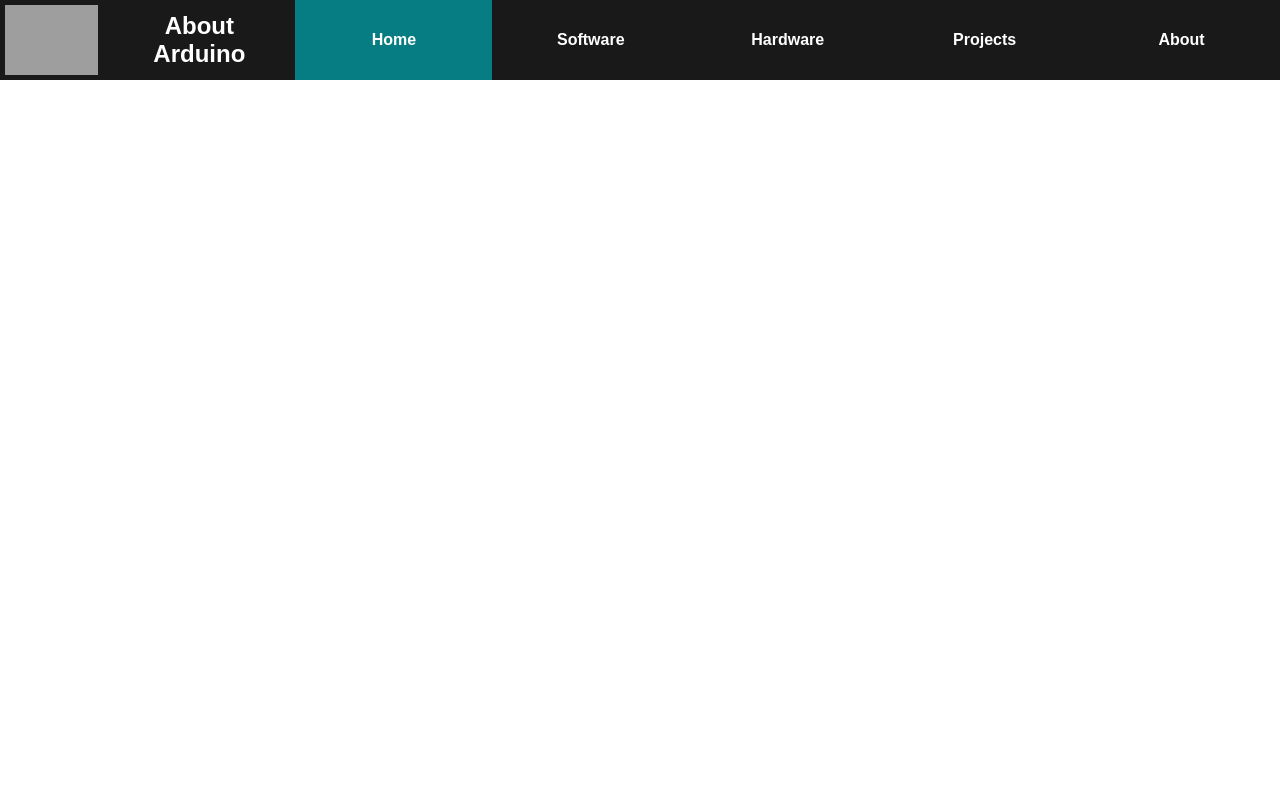
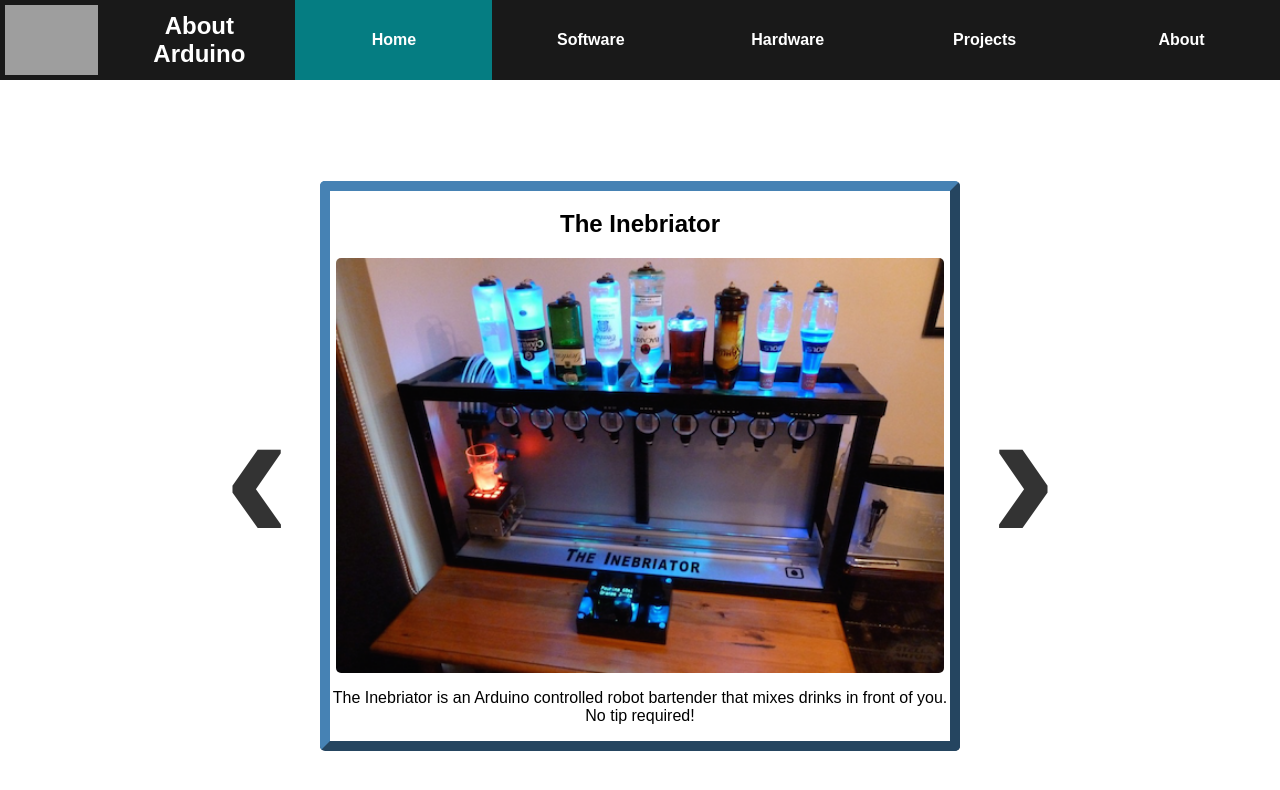
Before and after one commit to mattbritt/arduino-website, a React (Create React App) app: page / in a window 1280 px wide. Shown: the top 790 px of the page. Built offline with nearby package versions, Linux system fonts and the light colour scheme; grey boxes are pictures that could not be loaded.

Commit message:
Working Carousel

```diff
--- a/src/App.css
+++ b/src/App.css
@@ -1,6 +1,9 @@
 body{
-  padding: 0;
+  padding: 10% 0 0 0 ;
   margin: 0;
+  display: flex;
+  flex-direction: column;
+  align-content: center;
 }
 
 .App {
--- a/src/App.js
+++ b/src/App.js
@@ -3,12 +3,14 @@ import React, { Component } from 'react';
 import './App.css';
 
 import NavBar from './components/NavBar';
+import Carousel from './components/Carousel';
 
 class App extends Component {
   render() {
     return (
       <div className="App">
         <NavBar />
+          <Carousel />
       </div>
     );
   }
--- /dev/null
+++ b/src/components/Carousel.css
@@ -0,0 +1,52 @@
+/*
+    Author: Matt Britt
+    Date: 2/16/18
+    Description: Carousel.css is the styling file for the Carousel react component.
+*/
+
+
+.carousel{
+   display: flex;
+   align-items: center;
+}
+
+.carousel-ol{
+    list-style: none;
+
+    position: relative;
+    overflow: hidden;
+
+
+
+    padding: 0;
+    margin: 0;
+
+    width: 640px;
+
+    height: 585px;
+
+}
+
+.carousel-active {
+    top: 0 !important;
+
+}
+
+.carousel-ol li{
+    box-sizing: border-box;
+    position: absolute;
+    top: 1000px;
+
+}
+
+.carousel > p{
+    color: rgba(0,0,0,.8);
+    font-size: 200px;
+    font-weight: 900;
+    padding: 30px;
+
+}
+
+.carousel > p:hover{
+    color: rgba(0,0,0,1);
+}
--- /dev/null
+++ b/src/components/Carousel.js
@@ -0,0 +1,85 @@
+/*
+    Author: Matt Britt
+    Date: 2/16/18
+    Description: Carousel.js is the implementation file for the Carousel
+                react component.
+*/
+
+import React, {Component} from 'react';
+
+import CarouselItem from './CarouselItem';
+import './Carousel.css';
+
+var items = require('../settings/CarouselItem.json');
+
+export default class Carousel extends Component{
+
+    constructor(){
+        super();
+
+        this.state = {
+            currentIndex: 0
+        }
+
+        this.leftClick = this.leftClick.bind(this);
+        this.rightClick = this.rightClick.bind(this);
+
+    }
+
+
+// go left one slot in carousel
+leftClick = function(){
+var index = this.state.currentIndex;
+
+   if(index > 0)
+        index--;
+    //else wrap around
+    else{
+        index = items.length - 1;
+    }
+
+    this.setState({
+        currentIndex: index
+    })
+
+}
+
+// go right one slot in carousel
+rightClick = function(){
+var index = this.state.currentIndex;
+
+    if(index < items.length - 1)
+        index++;
+    // else wrap around
+    else
+        index = 0;
+
+    this.setState({
+        currentIndex: index
+    })
+}
+
+    render(){
+    // populate carousel items and tag active item for display
+    var carouselItems = items.map((element, index)=>{
+        var thisClass = '';
+        if(index === this.state.currentIndex){
+            thisClass = 'carousel-active';
+        }
+        return <li className={thisClass} key={index}><CarouselItem data={element}/></li>;
+    })
+
+
+
+
+        return(
+            <div className='carousel'>
+               <p onClick={this.leftClick}> &lsaquo; </p>
+                <ol className='carousel-ol'>
+                    {carouselItems}
+                </ol>
+                <p onClick={this.rightClick}> &rsaquo;</p>
+            </div>
+        )
+    }
+}
--- /dev/null
+++ b/src/components/CarouselItem.css
@@ -0,0 +1,37 @@
+/*
+    Author: Matt Britt
+    Date: 2/16/18
+    Description: CarouselItem.css is the styling file for the CarouselItem react component.
+*/
+
+.carousel-item{
+    display: flex;
+    flex-direction: column;
+    justify-content: center;
+    align-items: center;
+
+    box-sizing: border-box;
+    padding: 0;
+    margin: 0;
+
+    color: black;
+
+    border: 10px outset steelblue;
+    border-radius: 5px;
+
+    width: 100%;
+
+    height: 100%;
+
+    text-decoration: none;
+}
+
+.carousel-item > a:visited{
+    color: black;
+}
+
+.carousel-item > img{
+    width: 98%;
+
+    border-radius: 5px;
+}
--- /dev/null
+++ b/src/components/CarouselItem.js
@@ -0,0 +1,26 @@
+/*
+    Author: Matt Britt
+    Date: 2/16/18
+    Description: CarouselItem.js is the implementation file for the
+        CarouselItem react component which represents a single item for
+        the Carousel component.
+*/
+
+import React, {Component} from 'react';
+
+import './CarouselItem.css';
+
+export default class CarouselItem extends Component{
+    render(){
+        var data = this.props.data;
+        return(
+
+
+            <a className='carousel-item' href={this.props.data.link}>
+                <h2>{data.title}</h2>
+                <img src={data.img} alt={data.alt} />
+                <p>{data.desc}</p>
+            </a>
+        )
+    }
+}
--- a/src/components/NavBar.css
+++ b/src/components/NavBar.css
@@ -4,8 +4,10 @@
     Description: NavBar.css is the styling file for the NavBar react component.
 */
 
-nav{
+#navbar{
     position: fixed;
+    top: 0;
+    left: 0;
     display: flex;
 justify-content: start;
     align-items: center;
@@ -20,17 +22,17 @@ justify-content: start;
 
 
 
-img{
+#logo-img{
   height: 70px;
   margin: 5px;
 }
 
-h1{
+#nav-h1{
     margin: 2% 5% 2% 5%;
 
 }
 
-a{
+.nav-a{
     display: flex;
     align-items: center;
     height: 100%;
@@ -41,13 +43,13 @@ a{
     font-weight: 900;
 }
 
-a:hover:not(.active){
+a:hover:not(.nav-active){
     background: rgba(255,255,255,.7);
     color: black;
 }
 
 
-div{
+.nav-a > div{
     padding: 0;
     margin: 0;
     width: 100%;
@@ -61,7 +63,7 @@ div{
     width: 300px;
 }
 
-.active{
+.nav-active{
     background: rgba(0, 151, 157, .8);
 }
 
--- a/src/components/NavBar.js
+++ b/src/components/NavBar.js
@@ -12,20 +12,18 @@ var NavBarSettings = require('../settings/NavBar.json');
 export default class NavBar extends Component{
     render(){
         return (
-            <nav>
+            <nav id='navbar'>
 
                 <div id='logo'>
-                    <img src={NavBarSettings.icon}
+                    <img id='logo-img' src={NavBarSettings.icon}
                         alt={NavBarSettings.alt} />
-                    <h1>About Arduino</h1>
+                    <h1 id='nav-h1'>About Arduino</h1>
                 </div>
-                    <a className='active' href='/'><div>Home</div></a>
-                    <a href='/software'><div>Software</div></a>
-                    <a href='/hardware'><div>Hardware</div></a>
-                    <a href='/projects'><div>Projects</div></a>
-                    <a href='/about' className='right'><div className='right'>About</div></a>
-
-
+                    <a className='nav-active nav-a' href='/'><div>Home</div></a>
+                    <a className='nav-a' href='/software'><div>Software</div></a>
+                    <a className='nav-a' href='/hardware'><div>Hardware</div></a>
+                    <a className='nav-a' href='/projects'><div>Projects</div></a>
+                    <a className='nav-a right' href='/about'><div className='right'>About</div></a>
             </nav>
         )
     }
--- /dev/null
+++ b/src/settings/CarouselItem.json
@@ -0,0 +1,18 @@
+[{
+    "img": "inebriator.png",
+    "alt": "The Inebriator - Robot bartender",
+    "link": "",
+    "credit": "https://blog.arduino.cc/2016/05/05/5-robotic-bartenders-to-celebrate-cinco-de-mayo/",
+    "title": "The Inebriator",
+    "desc": "The Inebriator is an Arduino controlled robot bartender that mixes drinks in front of you.  No tip required!"
+    },
+    {
+        "img": "inebriator.png",
+        "alt": "The Inebriator 2 - Another Robot bartender",
+        "link": "",
+        "credit": "https://blog.arduino.cc/2016/05/05/5-robotic-bartenders-to-celebrate-cinco-de-mayo/",
+        "title": "The Inebriator 2",
+        "desc": "The Inebrn Arduino controlled robot bartender that mixes drinks in front of you.  No tip required!"
+        }
+
+]
```
Also changed, not shown: public/inebriator.png (added).
